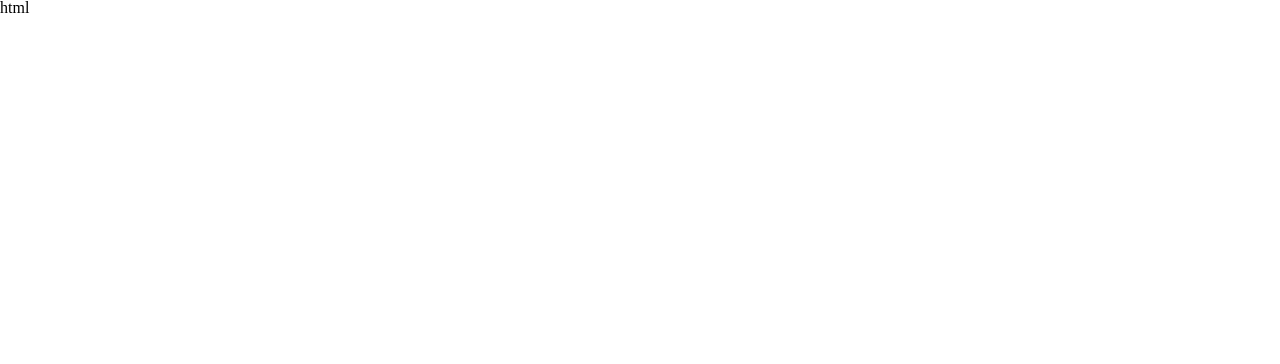
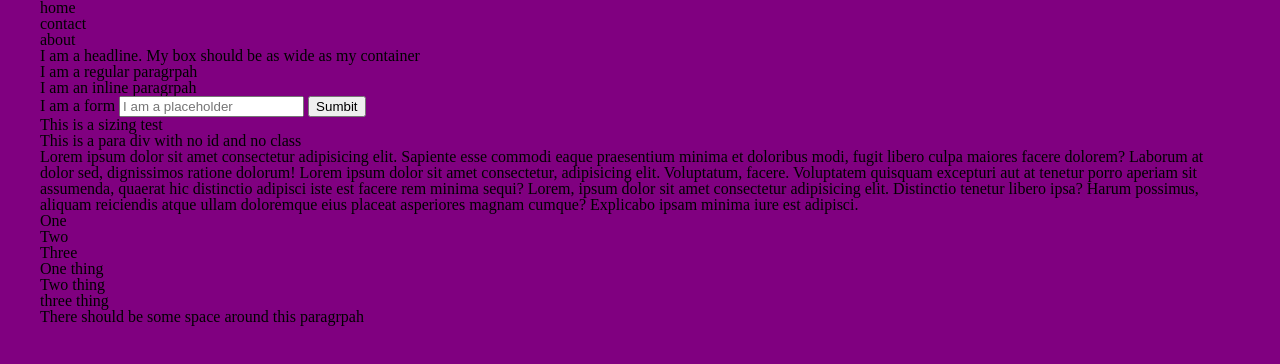
Before and after one commit to LukeMcCarthy20/class-03, a plain HTML site: page index.html in a window 1280 px wide. Drawn offline with Linux system fonts and the light colour scheme.

Commit message:
added html and started css

```diff
--- a/css/style.css
+++ b/css/style.css
@@ -0,0 +1,5 @@
+body {
+  background-color: purple;
+  width: 1200px;
+  margin: 0 auto;
+}
--- a/index.html
+++ b/index.html
@@ -1,4 +1,3 @@
-html
 <!DOCTYPE html>
 
 <html>
@@ -6,7 +5,7 @@ html
 <head>
   <meta charset="utf-8">
   <meta http-equiv="X-UA-Compatible" content="IE=edge">
-  <title></title>
+  <title>Class 3 demo follow along</title>
   <meta name="description" content="">
   <meta name="viewport" content="width=device-width, initial-scale=1">
   <link rel="stylesheet" href="css/reset.css">
@@ -14,9 +13,54 @@ html
 </head>
 
 <body>
-  <header></header>
-  <main></main>
-  <footer></footer>
+  <header>
+    <nav>
+      <ul>
+        <li><a>home</a></li>
+        <li><a>contact</a></li>
+        <li><a>about</a></li>
+      </ul>
+    </nav>
+  </header>
+  <main>
+    <h1>I am a headline. My box should be as wide as my container</h1>
+    <p>I am a regular paragrpah</p>
+    <p class="inline-p">I am an inline paragrpah</p>
+    <form>
+      <label for="name">I am a form <label for=""></label></label>
+      <input type="text" name="name" id="name" placeholder="I am a placeholder">
+      <button type="button">Sumbit</button>
+    </form>
+    <div id="empty-div"></div>
+    <div id="para-div">
+      <p>This is a sizing test</p>
+    </div>
+    <div>
+      <p>This is a para div with no id and no class</p>
+    </div>
+    <div id="overflow-box">
+      <p>Lorem ipsum dolor sit amet consectetur adipisicing elit. Sapiente esse commodi eaque praesentium minima et
+        doloribus modi, fugit libero culpa maiores facere dolorem? Laborum at dolor sed, dignissimos ratione dolorum!
+        Lorem ipsum dolor sit amet consectetur, adipisicing elit. Voluptatum, facere. Voluptatem quisquam excepturi aut
+        at tenetur porro aperiam sit assumenda, quaerat hic distinctio adipisci iste est facere rem minima sequi? Lorem,
+        ipsum dolor sit amet consectetur adipisicing elit. Distinctio tenetur libero ipsa? Harum possimus, aliquam
+        reiciendis atque ullam doloremque eius placeat asperiores magnam cumque? Explicabo ipsam minima iure est
+        adipisci.</p>
+    </div>
+    <ol>
+      <li>One</li>
+      <li>Two</li>
+      <li>Three</li>
+    </ol>
+    <ul>
+      <li>One thing</li>
+      <li>Two thing</li>
+      <li>three thing</li>
+    </ul>
+  </main>
+  <footer id="footer1">
+    <p>There should be some space around this paragrpah</p>
+  </footer>
   <script src="js/app.js"></script>
 </body>
 
--- a/js/app.js
+++ b/js/app.js
@@ -0,0 +1,2 @@
+'use strict';
+console.log('Js Connected!');
```
